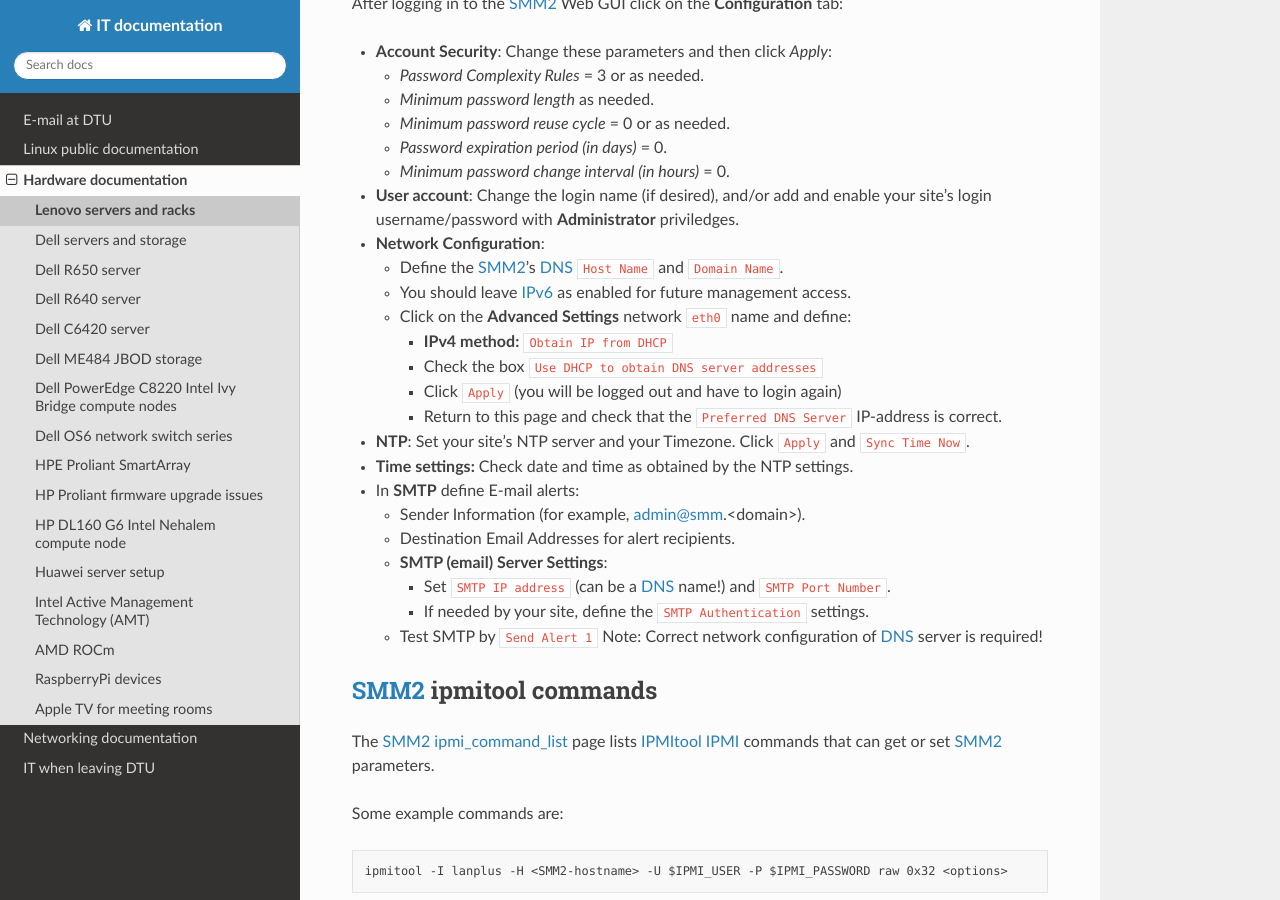
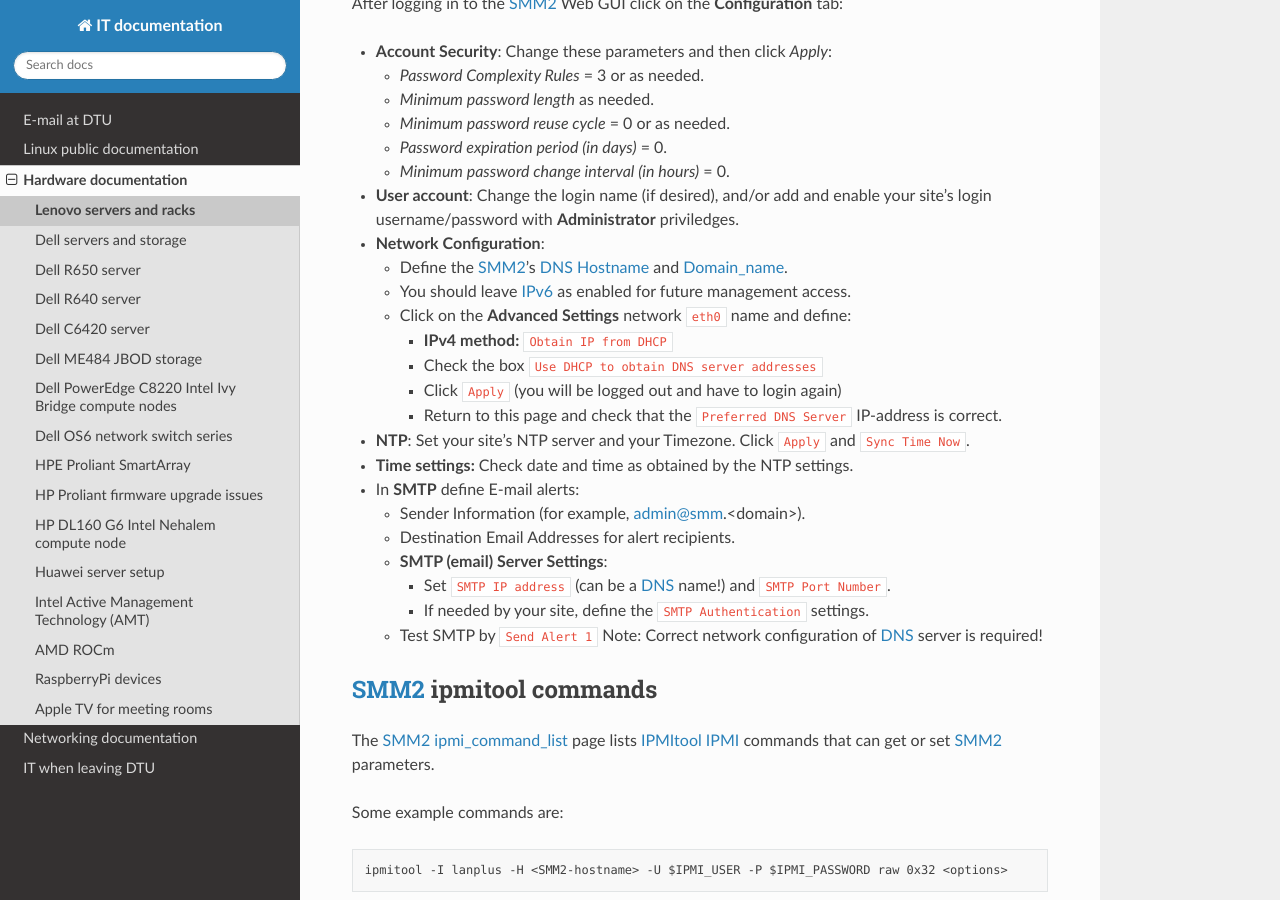
Before and after one commit to OleHolmNielsen/ITwiki, a Sphinx documentation site: the page built from docs/Lenovo_DW612S.rst, in a window 1280 px wide and 900 px high, scrolled down 1172 px. Built offline with Sphinx 7.4.7 and the Read the Docs theme 3.1.0, drawn with Linux system fonts in a browser that asks for light colours.

Commit message:
Added links

```diff
--- a/docs/Lenovo_DW612S.rst
+++ b/docs/Lenovo_DW612S.rst
@@ -63,7 +63,7 @@
 
 * **Network Configuration**:
 
-  * Define the SMM2_'s DNS_ ``Host Name`` and ``Domain Name``.
+  * Define the SMM2_'s DNS_ Hostname_ and Domain_name_.
   * You should leave IPv6_ as enabled for future management access.
   * Click on the **Advanced Settings** network ``eth0`` name and define:
 
@@ -90,6 +90,8 @@
     Note: Correct network configuration of DNS_ server is required!
 
 .. _DNS: https://en.wikipedia.org/wiki/Domain_Name_System
+.. _Domain_name: https://en.wikipedia.org/wiki/Domain_name
+.. _Hostname: https://en.wikipedia.org/wiki/Hostname
 .. _IPv6: http://en.wikipedia.org/wiki/Ipv6
 
 SMM2_ ipmitool commands
```
